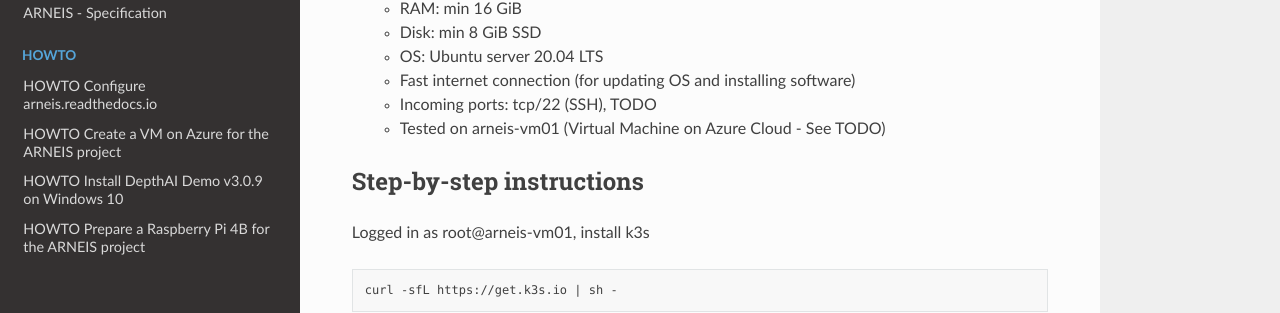
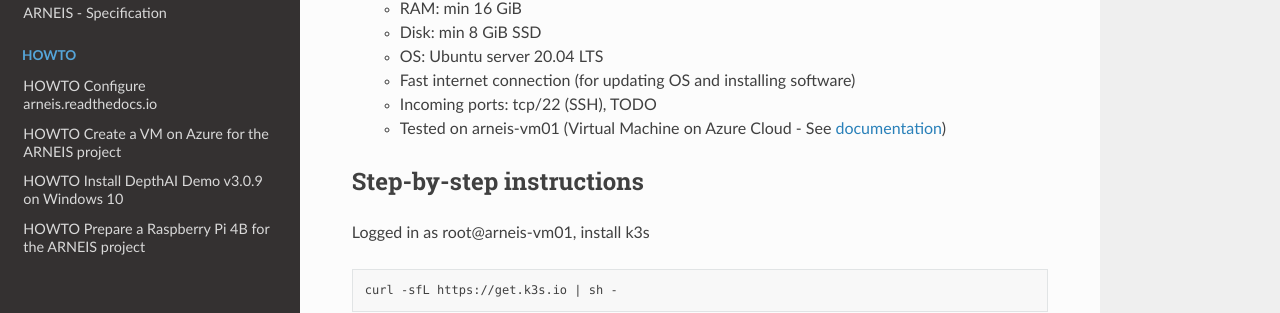
Before and after one commit to B-AROL-O/ARNEIS, a Sphinx documentation site: the page built from docs/howto/howto-install-k3s-for-arneis.md, in a window 1280 px wide and 900 px high, scrolled down 373 px. Shown: the part 139-452 px from the top of the window. Built offline with Sphinx 7.4.7 and the Read the Docs theme 2.0.0, drawn with Linux system fonts in a browser that asks for light colours.

Commit message:
Add link to howto-create-vm-on-azure
Signed-off-by: Macario Gianpaolo <gmacario@gmail.com>

```diff
--- a/docs/howto/howto-install-k3s-for-arneis.md
+++ b/docs/howto/howto-install-k3s-for-arneis.md
@@ -19,7 +19,7 @@ TODO
   - OS: Ubuntu server 20.04 LTS
   - Fast internet connection (for updating OS and installing software)
   - Incoming ports: tcp/22 (SSH), TODO
-  - Tested on arneis-vm01 (Virtual Machine on Azure Cloud - See TODO)
+  - Tested on arneis-vm01 (Virtual Machine on Azure Cloud - See [documentation](howto-create-vm-on-azure.md))
 
 ## Step-by-step instructions
 
```
